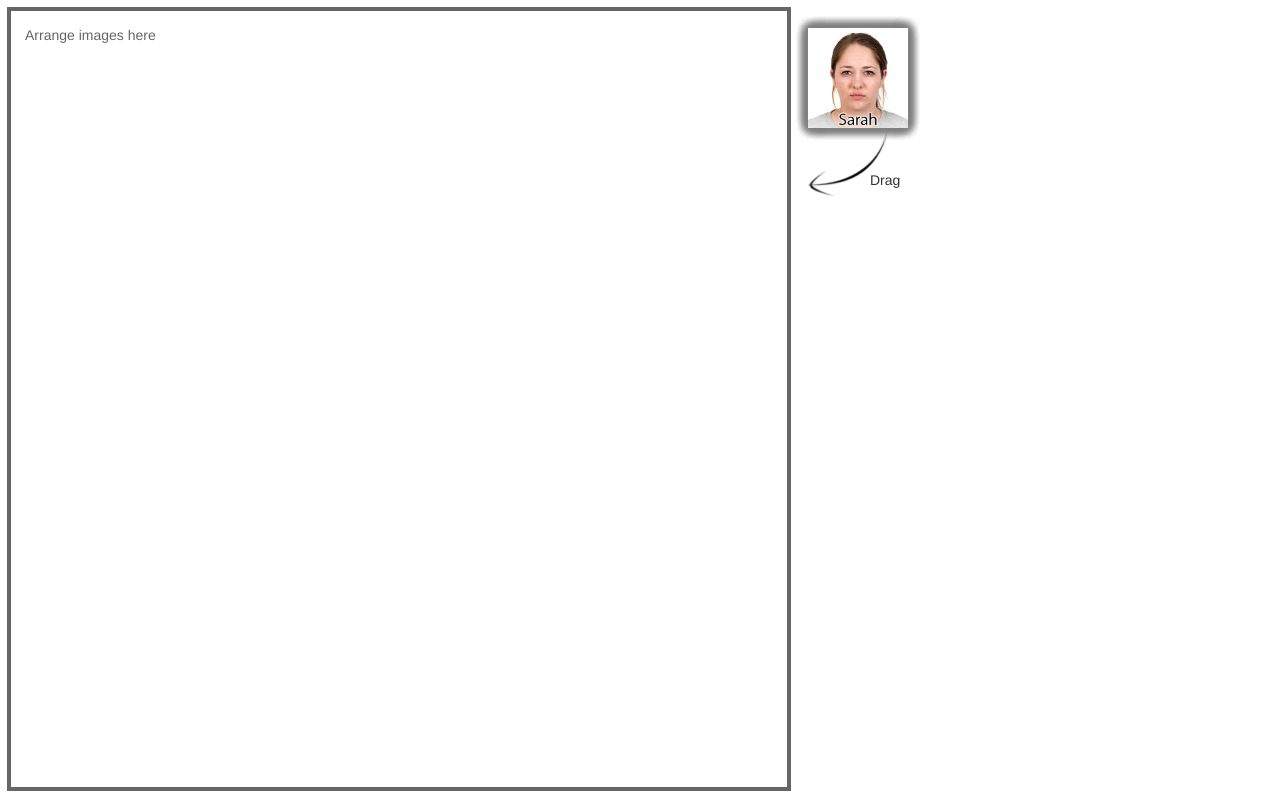
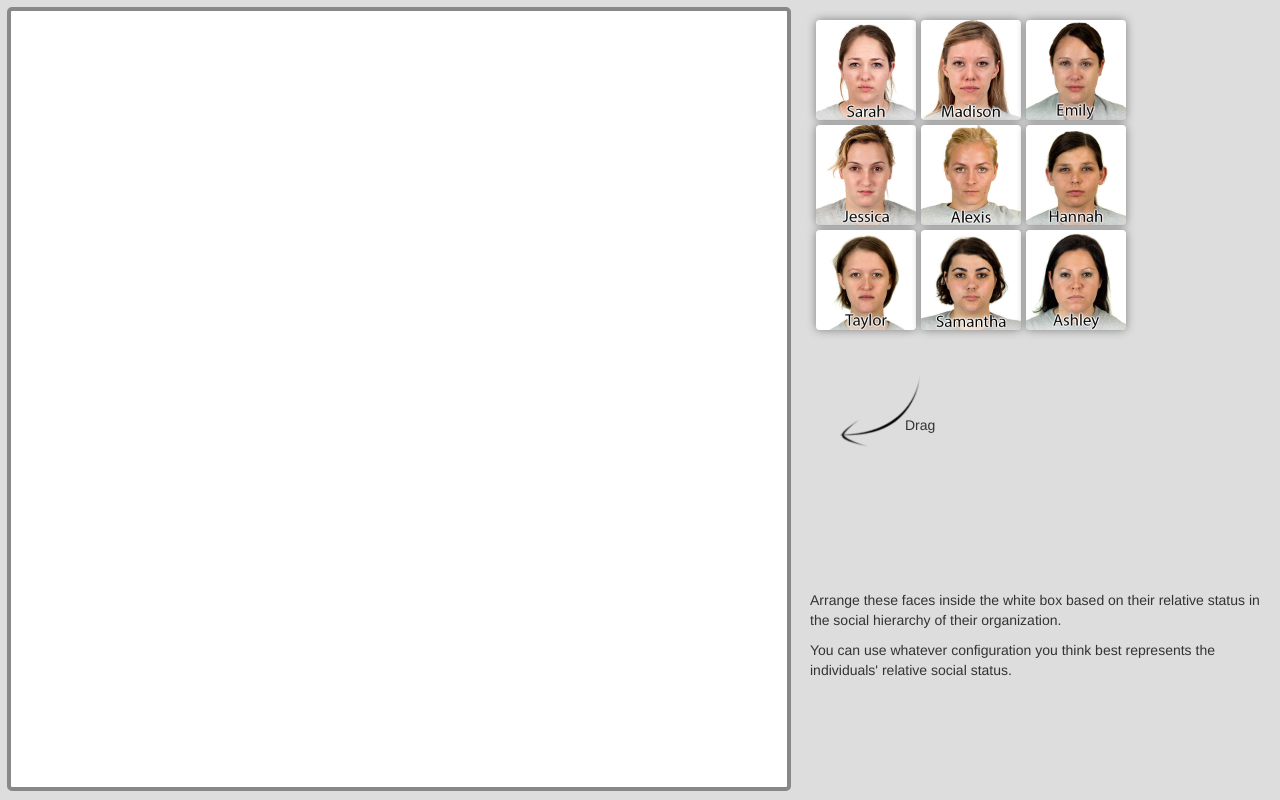
Before and after one commit to MetaD/hierarchyDragNDrop, a plain HTML site: page index.html in a window 1280 px wide. Drawn offline with nearby package versions, Linux system fonts and the light colour scheme.

Commit message:
colors, positions, instructions

```diff
--- a/css/dragndrop.css
+++ b/css/dragndrop.css
@@ -1,15 +1,24 @@
-#drag-arrow {
+body { background-color: #ddd; }
+
+#drag-arrow, #drag-text {
   position: absolute;
-  margin-left: 101vh;  /* match .draggable */
-  margin-top: 100px;  /* match images */
+  margin-left: 105vh;  /* match .draggable */
+  margin-top: 350px;  /* match 3 * image size */
+}
+
+#drag-arrow, #drag-text {
   padding-top: 25px;
 }
 
 #drag-text {
+  padding: 65px;
+}
+
+#instr {
   position: absolute;
   margin-left: 100vh;  /* match .draggable */
-  margin-top: 100px;  /* match images */
-  padding: 70px;
+  padding: 10px;
+  bottom: 100px;
 }
 
 .dropzone-wrapper {
@@ -21,31 +30,31 @@
 }
 
 .dropzone {
+  background-color: white;
   overflow: hidden;
   width: 100%;
   height: 100%;
   margin: .5em;
   padding: 1em;
-  color: #666;
-  border: 4px solid;
+  border: 4px solid #888;
+  border-radius: 5px;
   transition: background .15s linear, border-color .15s linear;
 }
 
 .dropzone.-drop-possible {
   border: 4px dashed transparent;
-  border-color: #666;
+  border-color: #444;
 }
 
 .dropzone.-drop-over {
-  background: #666;
+  background: #999;
   color: #fff;
 }
 
 .draggable {
   position: absolute;
   z-index: 10;
-  margin: 2em;
-  margin-left: 101vh;
+  border-radius: 4px;
   text-align: center;
 
   -ms-touch-action: none;
--- a/index.html
+++ b/index.html
@@ -15,9 +15,13 @@
         <div id="images"></div>
         <img id="drag-arrow" src="img\arrow.png">
         <div id="drag-text">Drag</div>
+        <div id="instr">
+            <p>Arrange these faces inside the white box based on their relative status in the social hierarchy of their organization.</p>
+            <p>You can use whatever configuration you think best represents the individuals' relative social status.</p>
+        </div>
 
         <div class="dropzone-wrapper">
-            <div id="drop" class="dropzone js-drop">Arrange images here</div>
+            <div id="drop" class="dropzone js-drop"></div>
         </div>
 
         <!-- Script -->
--- a/js/dragndrop.js
+++ b/js/dragndrop.js
@@ -1,5 +1,4 @@
 (function (interact) {
-
     'use strict';
 
     var transformProp;
@@ -7,16 +6,33 @@
     interact.maxInteractions(Infinity);
 
     var gender = 'F';  // TODO
-    for (var i = 1; i < 10; ++i) {
-        $('#images').append($('<img>', {
-            src: 'img/' + gender + i.toString() + '.jpg',
-            height: '100px',
-            weight: '100px',
-            class: 'draggable js-drag shadow',
-        }));
+    var imgNames = ['1', '2', '3', '4', '5', '6', '7', '8', '9']
+    // shuffle image names
+    for (var i = imgNames.length - 1; i > 0; i--) {
+        var j = Math.floor(Math.random() * (i + 1));
+        var temp = imgNames[i];
+        imgNames[i] = imgNames[j];
+        imgNames[j] = temp;
+    }
+    // append images to DOM
+    var marginTop = 20;
+    var marginLeft = Math.round(1.02 * document.documentElement.clientHeight);  // px value of 102vh
+    for (var i = 0; i < 3; ++i) {
+        for (var j = 0; j < 3; ++j) {
+            $('#images').append($('<img>', {
+                src: 'img/' + gender + imgNames[i*3+j] + '.jpg',
+                class: 'draggable js-drag shadow',
+                style: 'margin-left:' + marginLeft.toString() + 'px; margin-top:' + marginTop.toString() + 'px;',
+                height: '100px',
+                width: '100px',
+            }));
+            marginLeft += 105;
+        }
+        marginTop += 105;
+        marginLeft = Math.round(1.02 * document.documentElement.clientHeight);
     }
 
-    // setup draggable elements.
+    // setup draggable elements
     interact('.js-drag')
         .draggable({ max: Infinity })
         .on('dragstart', function (event) {
@@ -68,7 +84,7 @@
                 // change style if it was previously not active
                 if (active === 0) {
                     addClass(event.target, '-drop-possible');
-                    event.target.textContent = 'Drop image here';
+                    // event.target.textContent = 'Drop image here';
                 }
 
                 event.target.setAttribute('active', active + 1);
@@ -80,7 +96,7 @@
                 // but will no longer be active
                 if (active === 1) {
                     removeClass(event.target, '-drop-possible');
-                    event.target.textContent = 'Arrange images here';
+                    // event.target.textContent = 'Arrange images here';
                 }
 
                 event.target.setAttribute('active', active - 1);
```
